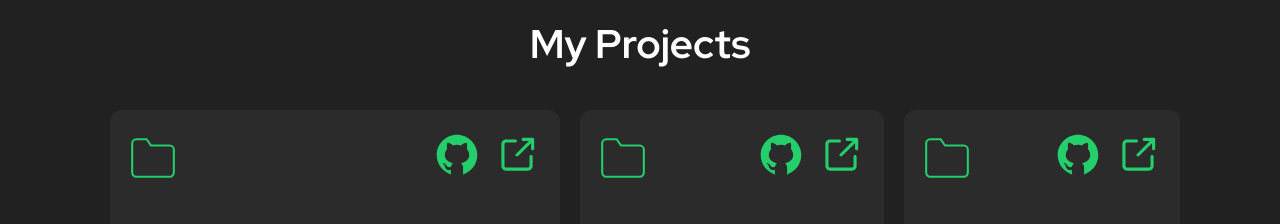
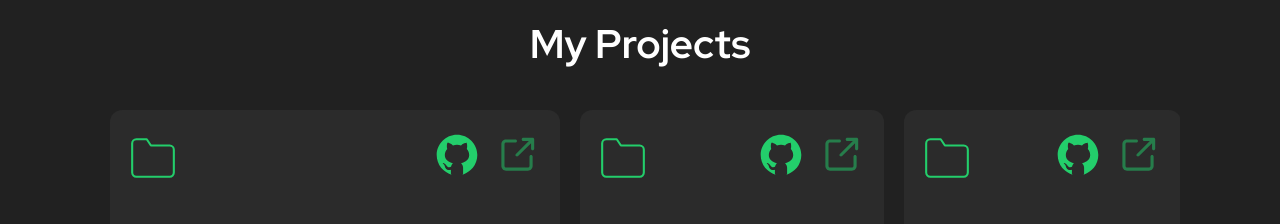
Before and after one commit to divyanshuu8/Divyanshu-Portfolio, a React (Create React App) app: page / in a window 1280 px wide. Shown: the part 1480-1704 px from the top of the page. Built offline with nearby package versions, Linux system fonts and the light colour scheme.

Commit message:
disable button

```diff
--- a/src/components/Project/Project.tsx
+++ b/src/components/Project/Project.tsx
@@ -35,9 +35,22 @@ export function Project() {
                 >
                   <img src={githubIcon} alt="Visit site" />
                 </a>
-                <a href="#" target="_blank" rel="noreferrer">
-                  <img src={externalLink} alt="Visit site" />
-                </a>{" "}
+
+                <a
+                  href="#"
+                  target="_blank"
+                  rel="noreferrer"
+                  onClick={(e) => e.preventDefault()}
+                  style={{
+                    pointerEvents: "none", // Disable pointer events
+                    color: "gray", // Change text color to gray
+                    textDecoration: "none", // Remove underline
+                    cursor: "not-allowed", // Change cursor to indicate it's not clickable
+                    opacity: 0.5, // Make it slightly transparent
+                  }}
+                >
+                  <img src={externalLink} alt="Visit site" style={{ pointerEvents: 'none' }} />
+                </a>
               </div>
             </header>
             <div className="body">
@@ -87,8 +100,20 @@ export function Project() {
                 >
                   <img src={githubIcon} alt="Visit site" />{" "}
                 </a>
-                <a href="#" target="_blank" rel="noreferrer">
-                  <img src={externalLink} alt="Visit site" />
+                <a
+                  href="#"
+                  target="_blank"
+                  rel="noreferrer"
+                  onClick={(e) => e.preventDefault()}
+                  style={{
+                    pointerEvents: "none", // Disable pointer events
+                    color: "gray", // Change text color to gray
+                    textDecoration: "none", // Remove underline
+                    cursor: "not-allowed", // Change cursor to indicate it's not clickable
+                    opacity: 0.5, // Make it slightly transparent
+                  }}
+                >
+                  <img src={externalLink} alt="Visit site" style={{ pointerEvents: 'none' }} />
                 </a>
               </div>
             </header>
@@ -137,8 +162,20 @@ export function Project() {
                 >
                   <img src={githubIcon} alt="Visit site" />{" "}
                 </a>
-                <a href="#" target="_blank" rel="noreferrer">
-                  <img src={externalLink} alt="Visit site" />
+                <a
+                  href="#"
+                  target="_blank"
+                  rel="noreferrer"
+                  onClick={(e) => e.preventDefault()}
+                  style={{
+                    pointerEvents: "none", // Disable pointer events
+                    color: "gray", // Change text color to gray
+                    textDecoration: "none", // Remove underline
+                    cursor: "not-allowed", // Change cursor to indicate it's not clickable
+                    opacity: 0.5, // Make it slightly transparent
+                  }}
+                >
+                  <img src={externalLink} alt="Visit site" style={{ pointerEvents: 'none' }} />
                 </a>
               </div>
             </header>
```
